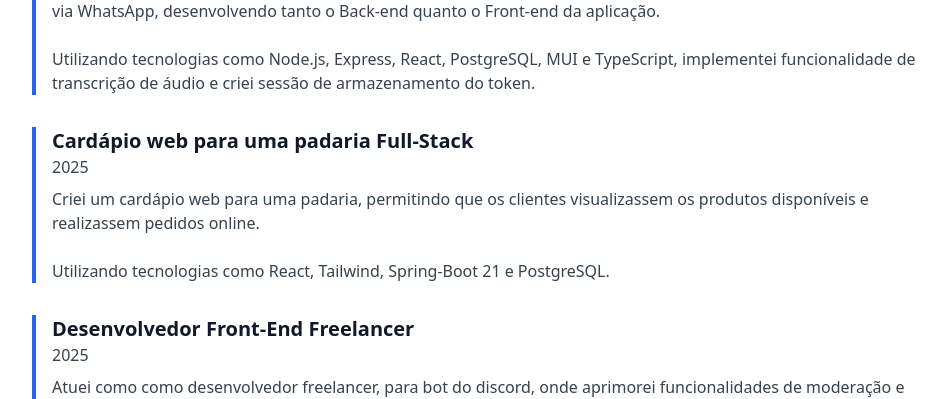
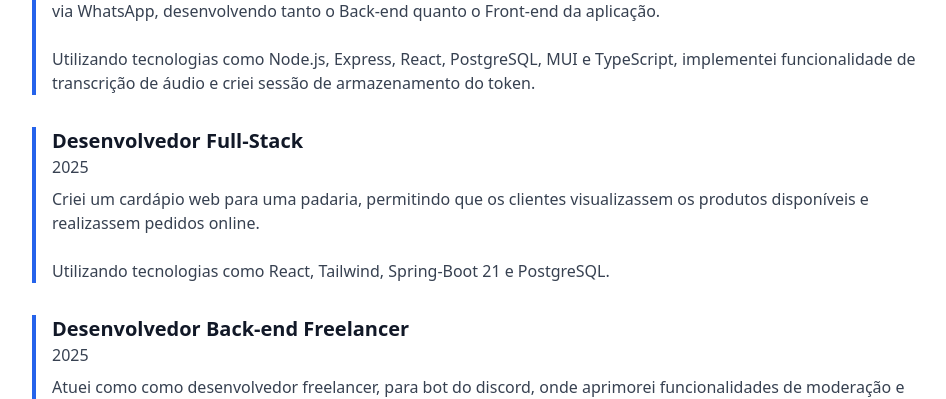
Before and after one commit to alissonkl20/portifolio, a React (Vite) app: page / in a window 1280 px wide. Shown: the part 1460-1859 px from the top of the page, without its empty margins (160-1106 px from the left). Built offline with nearby package versions, Linux system fonts and the light colour scheme.

Commit message:
Minhas alterações

```diff
--- a/src/App.tsx
+++ b/src/App.tsx
@@ -91,7 +91,7 @@ function App() {
             </div>
 
             <div className="border-l-4 border-blue-600 pl-4">
-              <h3 className="text-xl font-semibold">Cardápio web para uma padaria Full-Stack</h3>
+              <h3 className="text-xl font-semibold">Desenvolvedor Full-Stack</h3>
               <p className={textSecondaryClasses}>2025</p>
               <p className={`mt-2 ${textSecondaryClasses}`}>
                 Criei um cardápio web para uma padaria, permitindo que os clientes visualizassem os produtos disponíveis e realizassem pedidos online.
@@ -101,7 +101,7 @@ function App() {
               </p>
             </div>
             <div className="border-l-4 border-blue-600 pl-4">
-              <h3 className="text-xl font-semibold">Desenvolvedor Front-End Freelancer</h3>
+              <h3 className="text-xl font-semibold">Desenvolvedor Back-end Freelancer</h3>
               <p className={textSecondaryClasses}>2025</p>
               <p className={`mt-2 ${textSecondaryClasses}`}>
                 Atuei como como desenvolvedor freelancer, para bot do discord, onde aprimorei funcionalidades de moderação e integração com APIs externas.
```
